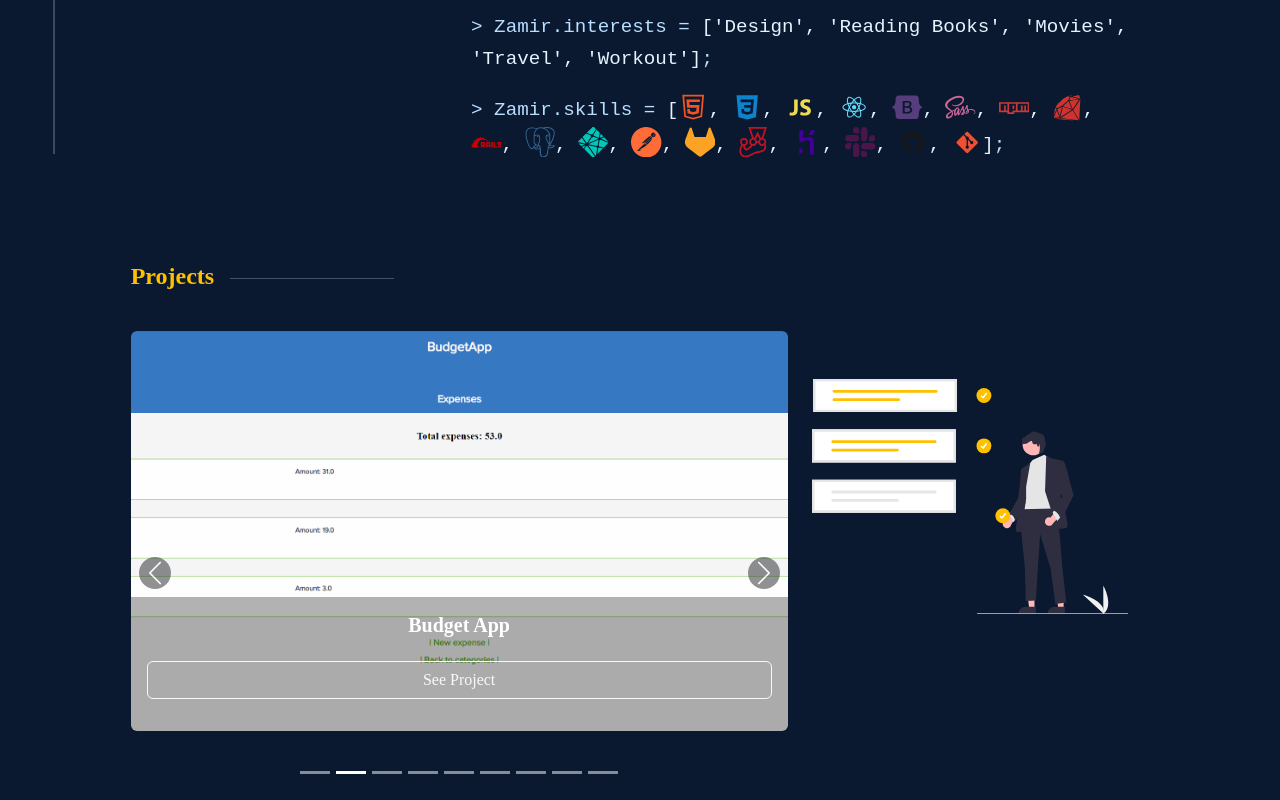
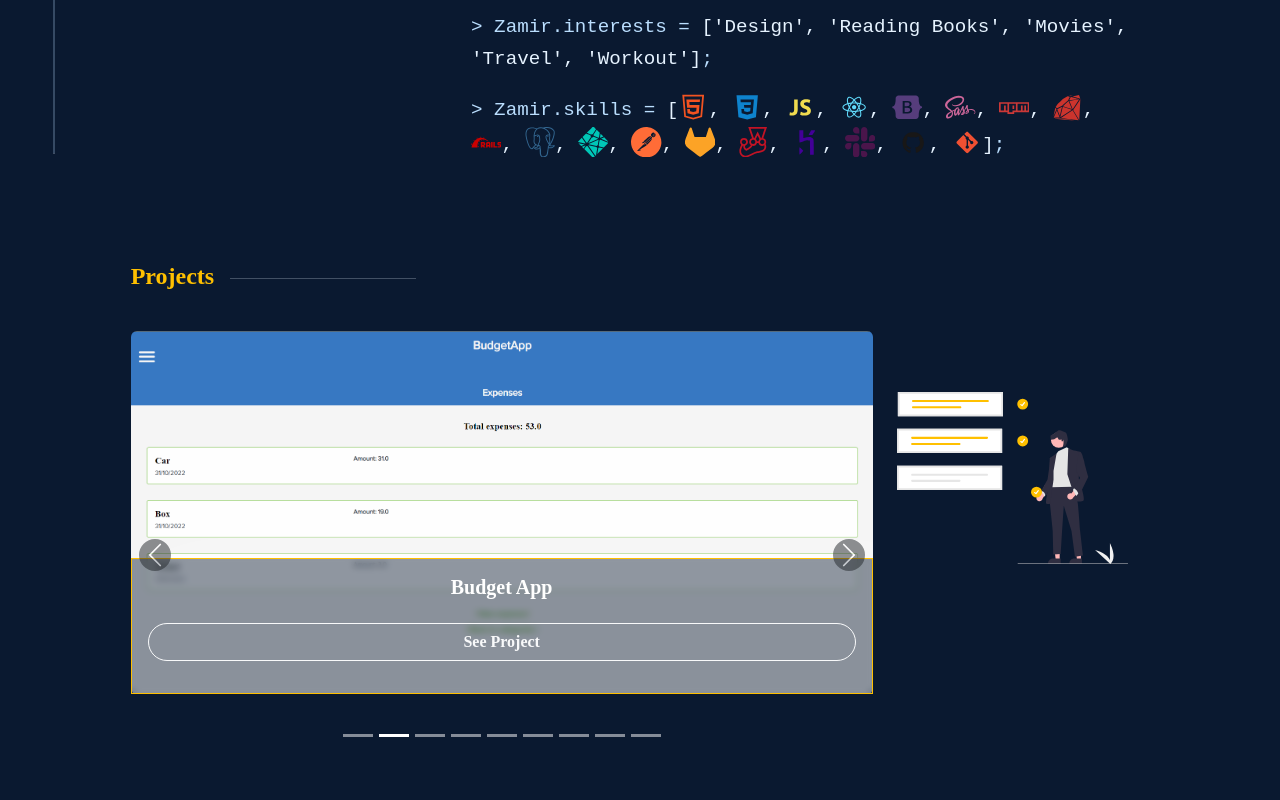
Before and after one commit to ahzamir/my-portfolio, a React (Create React App) app: page / in a window 1280 px wide. Shown: the part 1146-1946 px from the top of the page. After the commit the page ends 1909 px from the top, so only its background shows below. Built offline with nearby package versions, Linux system fonts and the light colour scheme; a web font is replaced by a local one.

Commit message:
add some style to the project carousel

```diff
--- a/src/components/pages/Projects.js
+++ b/src/components/pages/Projects.js
@@ -110,7 +110,7 @@ const Projects = () => {
   };
   return (
     <section id="projects" className="row m-0 pt-5 pb-5 mt-md-5 mb-md-5">
-      <div className="col-md-8">
+      <div className="col-md-9">
         <div className="d-flex mb-4">
           <h2 className="secondary-color mb-3 fw-bold fs-4">Projects</h2>
           <hr className="ms-3 w-25" />
@@ -126,23 +126,20 @@ const Projects = () => {
               <img
                 className="d-block w-100 rounded shadow"
                 style={{
-                  height: '400px', objectFit: 'cover', objectPosition: 'center', cursor: 'pointer',
+                    height: 'auto', objectFit: 'cover', objectPosition: 'center', cursor: 'pointer',
                 }}
                 src={project.image}
                 alt={project.title}
               />
               <Carousel.Caption
-                className="d-flex flex-column justify-content-end"
-                style={{
-                  bottom: '0', left: '0', right: '0', backgroundColor: 'rgba(0, 0, 0, 0.3)', color: 'white', padding: '1rem', cursor: 'pointer', borderRadius: '0 0 0.25rem 0.25rem',
-                }}
+                className="d-flex flex-column justify-content-end carousel-info"
               >
                 <h3
                   className="text-white fw-bold fs-5"
                 >
                   {project.title}
                 </h3>
-                <button id={project.id} onClick={handleClick} className="btn btn-outline-light mt-3 mb-3">See Project</button>
+                <button id={project.id} onClick={handleClick} className="btn btn-outline-light mt-3 mb-3 fs-6 fw-bold rounded-pill">See Project</button>
               </Carousel.Caption>
             </Carousel.Item>
           ))}
@@ -167,7 +164,7 @@ const Projects = () => {
           </Modal.Body>
         </Modal>
       </div>
-      <div className="col-md-4 d-none d-md-flex justify-content-center align-items-center">
+      <div className="col-md-3 d-none d-md-flex justify-content-center align-items-center">
         <img src={projectsSvg} alt="Home" className="img-fluid" />
       </div>
     </section>
--- a/src/index.css
+++ b/src/index.css
@@ -226,6 +226,23 @@ i {
   height: 100%;
 }
 
+.carousel-info {
+  background: rgba(10, 25, 48, 0.45);
+  box-shadow: 0 8px 32px 0 rgba(31, 38, 135, 0.37);
+  backdrop-filter: blur(3.5px);
+  -webkit-backdrop-filter: blur(3.5px);
+  border: 1px solid var(--secondary-color);
+  bottom: 0;
+  left: 0;
+  right: 0;
+  color: white;
+  padding: 1rem;
+  cursor: pointer;
+  /* rounded corners only for top right */
+  -webkit-box-shadow: 30px 30px 80px #d9a300, -30px -30px 80px #ffdd00;
+  box-shadow: 30px 30px 80px
+}
+
 @media screen and (max-width: 768px) {
   header {
     padding: 0 12px;
```
